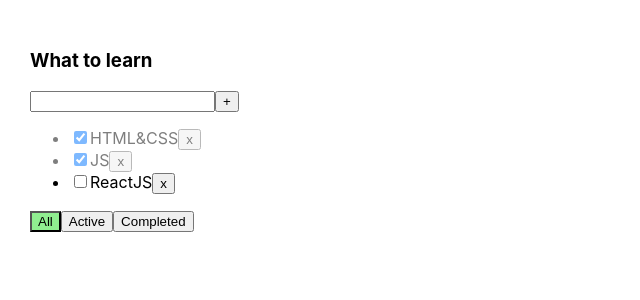
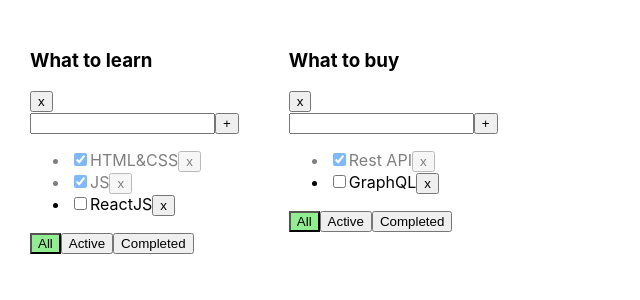
Before and after one commit to PavelS324/TodoList-5, a React (Create React App) app: page / in a window 1280 px wide. Shown: the top 300 px of the page, without its empty margins (0-640 px from the left). Built offline with nearby package versions, Linux system fonts and the light colour scheme.

Commit message:
Made new structure of date, user can work with 2 lists

```diff
--- a/src/App.tsx
+++ b/src/App.tsx
@@ -1,5 +1,5 @@
 import './App.css';
-import {Todolist} from "./Todolist";
+import {Todolist} from "./todolist/Todolist";
 import {useState} from "react";
 import {v1} from "uuid";
 
@@ -9,64 +9,117 @@
 	isDone: boolean
 }
 
+
+export type TasksStateType = {
+	[key: string]: TaskType[]
+}
+
 export type FilterValuesType = 'all' | 'active' | 'completed'
+
+type TodoListType = {
+	id: string
+	title: string
+	filter: FilterValuesType
+}
 
 function App() {
 
-	const [tasks, setTasks] = useState<TaskType[]>([
+	let todoListId1 = v1()
+	let todoListId2 = v1()
+
+	const [todoLists, setTodoLists] = useState<TodoListType[]>([
+		{id: todoListId1, title: 'What to learn', filter: 'all'},
+		{id: todoListId2, title: 'What to buy', filter: 'all'}
+	])
+
+	const [tasks, setTasks] = useState<TasksStateType>({
+		[todoListId1]: [
 			{id: v1(), title: 'HTML&CSS', isDone: true},
 			{id: v1(), title: 'JS', isDone: true},
 			{id: v1(), title: 'ReactJS', isDone: false},
-	])
+		],
+		[todoListId2]: [
+			{id: v1(), title: 'Rest API', isDone: true},
+			{id: v1(), title: 'GraphQL', isDone: false},
+		]
+	})
 
-	const [filter, setFilter] = useState<FilterValuesType>('all')
+	const removeTask = (todoListId: string, taskId: string) => {
+		debugger
+		let tl = [...tasks[todoListId]]
+		const  tlFiltered = tl.filter(t => {return t.id !== taskId})
 
-	const removeTask = (taskId: string) => {
-		const filteredTasks = tasks.filter((task) => {
-			return task.id !== taskId
-		})
+		let filteredTasks = {...tasks}
+		filteredTasks[todoListId] = tlFiltered
+
 		setTasks(filteredTasks)
 	}
 
-	const addTask = (title: string) => {
+	const addTask = (todoListId: string, title: string) => {
+		debugger
 		const newTask = {
 			id: v1(),
 			title: title,
 			isDone: false
 		}
-		const newTasks = [newTask, ...tasks]
+		let tl = [newTask, ...tasks[todoListId]]
+		let newTasks = {...tasks}
+		newTasks[todoListId] = tl
+
 		setTasks(newTasks)
 	}
 
-	const changeFilter = (filter: FilterValuesType) => {
-		setFilter(filter)
+	const changeFilter = (filter: FilterValuesType, todoListId: string) => {
+		const newTL = todoLists.map(tl => {
+			return tl.id === todoListId ? {...tl, filter} : tl
+		})
+		setTodoLists(newTL)
 	}
 
-	const changeTaskStatus = (taskId: string, taskStatus: boolean) => {
-		const newState = tasks.map(t => t.id == taskId ? {...t, isDone: taskStatus} : t)
+	const changeTaskStatus = (todoListId: string, taskId: string, taskStatus: boolean) => {
+		let tl = [...tasks[todoListId]]
+		const tlChanged = tl.map(t => t.id === taskId ? {...t, isDone: taskStatus} : t)
+		let newState = {...tasks}
+		newState[todoListId] = tlChanged
+
 		setTasks(newState)
 	}
 
-	let tasksForTodolist = tasks
-	if (filter === 'active') {
-		tasksForTodolist = tasks.filter(task => !task.isDone)
-	}
+	const removeListTasks = (todoListId: string) => {
+		let newTodoLists = todoLists.filter(tl => tl.id !== todoListId)
+		setTodoLists(newTodoLists)
 
-	if (filter === 'completed') {
-		tasksForTodolist = tasks.filter(task => task.isDone)
+		let newTasks = {...tasks}
+		delete newTasks[todoListId]
+		setTasks(newTasks)
 	}
 
 	return (
 		<div className="App">
-			<Todolist
-				title="What to learn"
+			{todoLists.map(tl => {
+				let tasksForTodolist = tasks[tl.id]
+				if (tl.filter === 'active') {
+					tasksForTodolist = tasks[tl.id].filter(task => !task.isDone)
+				}
+
+				if (tl.filter === 'completed') {
+					tasksForTodolist = tasks[tl.id].filter(task => task.isDone)
+				}
+
+				return (<Todolist
+					key={tl.id}
+					todoListId={tl.id}
+					title={tl.title}
 					tasks={tasksForTodolist}
 					removeTask={removeTask}
 					changeFilter={changeFilter}
 					addTask={addTask}
 					changeTaskStatus={changeTaskStatus}
-				filter={filter}
-			/>
+					filter={tl.filter}
+					removeListTasks={removeListTasks}
+				/>)
+
+			})}
 		</div>
 	);
 }
--- a/src/Todolist.tsx
+++ /dev/null
@@ -1,88 +0,0 @@
-import {FilterValuesType, TaskType} from "./App";
-import {ChangeEvent, KeyboardEvent, useState} from "react";
-import {Button} from "./Button";
-
-type PropsType = {
-	title: string
-	tasks: TaskType[]
-	removeTask: (taskId: string) => void
-	changeFilter: (filter: FilterValuesType) => void
-	addTask: (title: string) => void
-	changeTaskStatus: (taskId: string, taskStatus: boolean) => void
-	filter: FilterValuesType
-}
-
-export const Todolist = (props: PropsType) => {
-	const {title, tasks, filter, removeTask, changeFilter, addTask, changeTaskStatus} = props
-
-	const [taskTitle, setTaskTitle] = useState('')
-	const [error, setError] = useState<string | null>(null)
-
-	const addTaskHandler = () => {
-		if (taskTitle.trim() !== '') {
-			addTask(taskTitle.trim())
-			setTaskTitle('')
-		} else {
-			setError('Title is required')
-		}
-	}
-
-	const changeTaskTitleHandler = (event: ChangeEvent<HTMLInputElement>) => {
-		setTaskTitle(event.currentTarget.value)
-	}
-
-	const addTaskOnKeyUpHandler = (event: KeyboardEvent<HTMLInputElement>) => {
-		setError(null)
-		if (event.key === 'Enter') {
-			addTaskHandler()
-		}
-	}
-
-	const changeFilterTasksHandler = (filter: FilterValuesType) => {
-		changeFilter(filter)
-	}
-
-	return (
-		<div>
-			<h3>{title}</h3>
-			<div>
-				<input
-					className={error ? 'error': ''}
-					value={taskTitle}
-					onChange={changeTaskTitleHandler}
-					onKeyUp={addTaskOnKeyUpHandler}
-				/>
-				<Button title={'+'} onClick={addTaskHandler}/>
-				{error && <div className={'error-message'}>{error}</div> }
-			</div>
-			{
-				tasks.length === 0
-					? <p>Тасок нет</p>
-					: <ul>
-						{tasks.map((task) => {
-
-							const removeTaskHandler = () => {
-								removeTask(task.id)
-							}
-
-							const changeTaskStatusHandler = (e: ChangeEvent<HTMLInputElement>) => {
-								const newStatusValue = e.currentTarget.checked
-								changeTaskStatus(task.id, newStatusValue)
-							}
-
-							return <li key={task.id} className={task.isDone ? 'is-done' : ''}>
-								<input type="checkbox" checked={task.isDone} onChange={changeTaskStatusHandler}/>
-								<span>{task.title}</span>
-								<Button onClick={removeTaskHandler} title={'x'}/>
-							</li>
-						})}
-					</ul>
-			}
-			<div>
-				<Button className={filter === 'all' ? 'active-filter' : '' } title={'All'} onClick={()=> changeFilterTasksHandler('all')}/>
-				<Button className={filter === 'active' ? 'active-filter' : '' } title={'Active'} onClick={()=> changeFilterTasksHandler('active')}/>
-				<Button className={filter === 'completed' ? 'active-filter' : '' } title={'Completed'} onClick={()=> changeFilterTasksHandler('completed')}/>
-			</div>
-		</div>
-	)
-}
--- /dev/null
+++ b/src/todolist/Todolist.tsx
@@ -0,0 +1,96 @@
+import {FilterValuesType, TaskType} from "../App";
+import {ChangeEvent, KeyboardEvent, useState} from "react";
+import {Button} from "../Button";
+
+type PropsType = {
+	todoListId: string
+	title: string
+	tasks: TaskType[]
+	removeTask: (taskId: string, todoListId: string) => void
+	changeFilter: (filter: FilterValuesType, todoListId: string) => void
+	addTask: (todoListId: string, title: string) => void
+	changeTaskStatus: (todoListId: string, taskId: string, taskStatus: boolean) => void
+	filter: FilterValuesType
+	removeListTasks: (todoListId: string) => void
+}
+
+export const Todolist = (props: PropsType) => {
+	const {title, tasks, filter, removeTask, changeFilter, addTask, changeTaskStatus, todoListId, removeListTasks} = props
+
+	const [taskTitle, setTaskTitle] = useState('')
+	const [error, setError] = useState<string | null>(null)
+
+	const addTaskHandler = (todoListId: string) => {
+		if (taskTitle.trim() !== '') {
+			addTask(todoListId, taskTitle.trim())
+			setTaskTitle('')
+		} else {
+			setError('Title is required')
+		}
+	}
+
+	const changeTaskTitleHandler = (event: ChangeEvent<HTMLInputElement>) => {
+		setTaskTitle(event.currentTarget.value)
+	}
+
+	const addTaskOnKeyUpHandler = (event: KeyboardEvent<HTMLInputElement>) => {
+		setError(null)
+		if (event.key === 'Enter') {
+			addTaskHandler(todoListId)
+		}
+	}
+
+	const changeFilterTasksHandler = (filter: FilterValuesType, todoListId: string) => {
+		changeFilter(filter, todoListId)
+	}
+
+	const removeListTasksHandler = () => {
+		removeListTasks(todoListId)
+	}
+
+	return (
+		<div>
+			<div className={'todolist-title-container'}>
+				<h3>{title}</h3>
+				<Button onClick={removeListTasksHandler} title={'x'}/>
+			</div>
+			<div>
+				<input
+					className={error ? 'error' : ''}
+					value={taskTitle}
+					onChange={changeTaskTitleHandler}
+					onKeyUp={addTaskOnKeyUpHandler}
+				/>
+				<Button title={'+'} onClick={() => {addTaskHandler(todoListId)}}/>
+				{error && <div className={'error-message'}>{error}</div> }
+			</div>
+			{
+				tasks.length === 0
+					? <p>Тасок нет</p>
+					: <ul>
+						{tasks.map((task) => {
+							const removeTaskHandler = () => {
+								removeTask(todoListId, task.id)
+							}
+
+							const changeTaskStatusHandler = (e: ChangeEvent<HTMLInputElement>) => {
+								const newStatusValue = e.currentTarget.checked
+								changeTaskStatus(todoListId, task.id, newStatusValue)
+							}
+
+							return <li key={task.id} className={task.isDone ? 'is-done' : ''}>
+								<input type="checkbox" checked={task.isDone} onChange={changeTaskStatusHandler}/>
+								<span>{task.title}</span>
+								<Button onClick={removeTaskHandler} title={'x'}/>
+							</li>
+						})}
+					</ul>
+			}
+			<div>
+				<Button className={filter === 'all' ? 'active-filter' : '' } title={'All'} onClick={()=> changeFilterTasksHandler('all', todoListId)}/>
+				<Button className={filter === 'active' ? 'active-filter' : '' } title={'Active'} onClick={()=> changeFilterTasksHandler('active', todoListId)}/>
+				<Button className={filter === 'completed' ? 'active-filter' : '' } title={'Completed'} onClick={()=> changeFilterTasksHandler('completed', todoListId)}/>
+			</div>
+		</div>
+	)
+}
```
Lines whose indentation alone changed are shown as unchanged.
